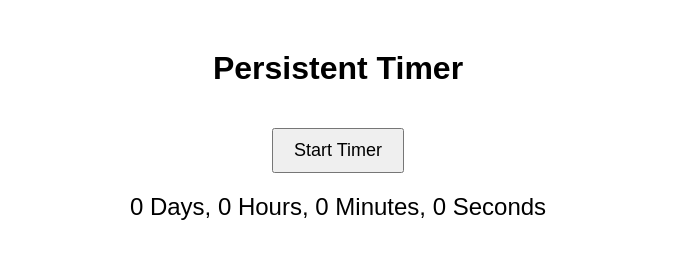
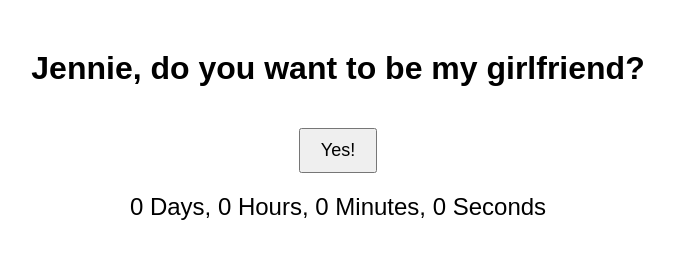
Before and after one commit to timonovy/countup, a website: page index.html in a window 1280 px wide. Shown: the whole page, without its empty margins (302-976 px from the left). Drawn offline with Linux system fonts and the light colour scheme; no server answers.

Commit message:
Update index.html

```diff
--- a/index.html
+++ b/index.html
@@ -22,8 +22,8 @@
     </style>
 </head>
 <body>
-    <h1>Persistent Timer</h1>
-    <button id="startButton" onclick="startTimer()">Start Timer</button>
+    <h1>Jennie, do you want to be my girlfriend?</h1>
+    <button id="startButton" onclick="startTimer()">Yes!</button>
     <div id="timer">0 Days, 0 Hours, 0 Minutes, 0 Seconds</div>
     <script>
         const backendUrl = 'https://countup-3bed.onrender.com'; // Replace this with your Render backend URL
```
